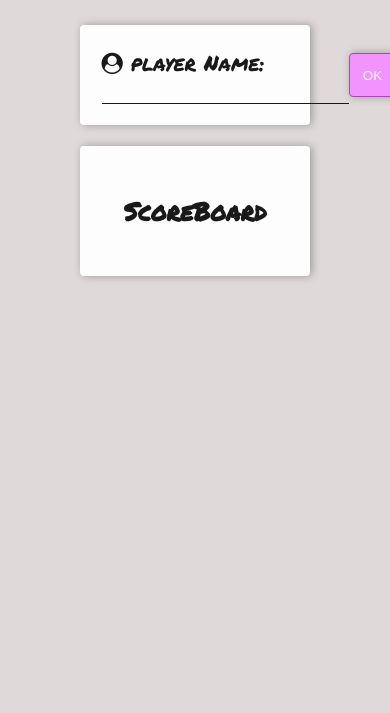
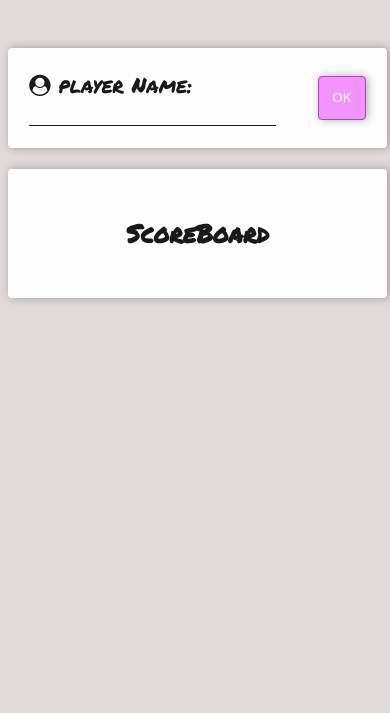
Before and after one commit to Alldaynik/balloon-pop, a plain HTML site: page index.html in a window 390 px wide. Shown: the part 131-844 px from the top of the page. Drawn offline with Linux system fonts and the light colour scheme.

Commit message:
Balloon-pop final

```diff
--- a/style.css
+++ b/style.css
@@ -155,7 +155,7 @@ button:hover{
 }
 @media screen and (max-width: 700px) {
     .container{
-        width: 90%3
+        width: 90%;
     }
 
 }
```
